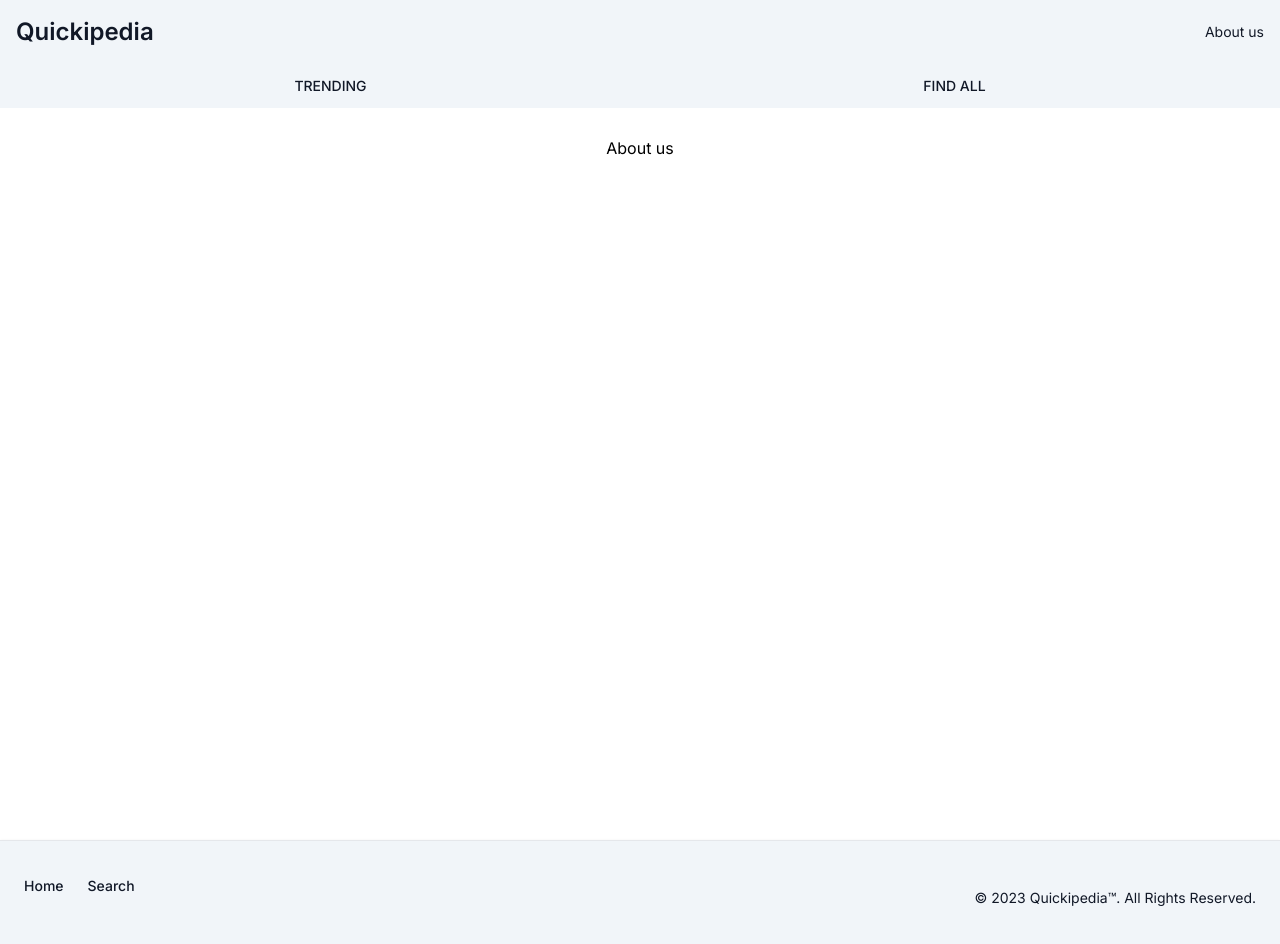
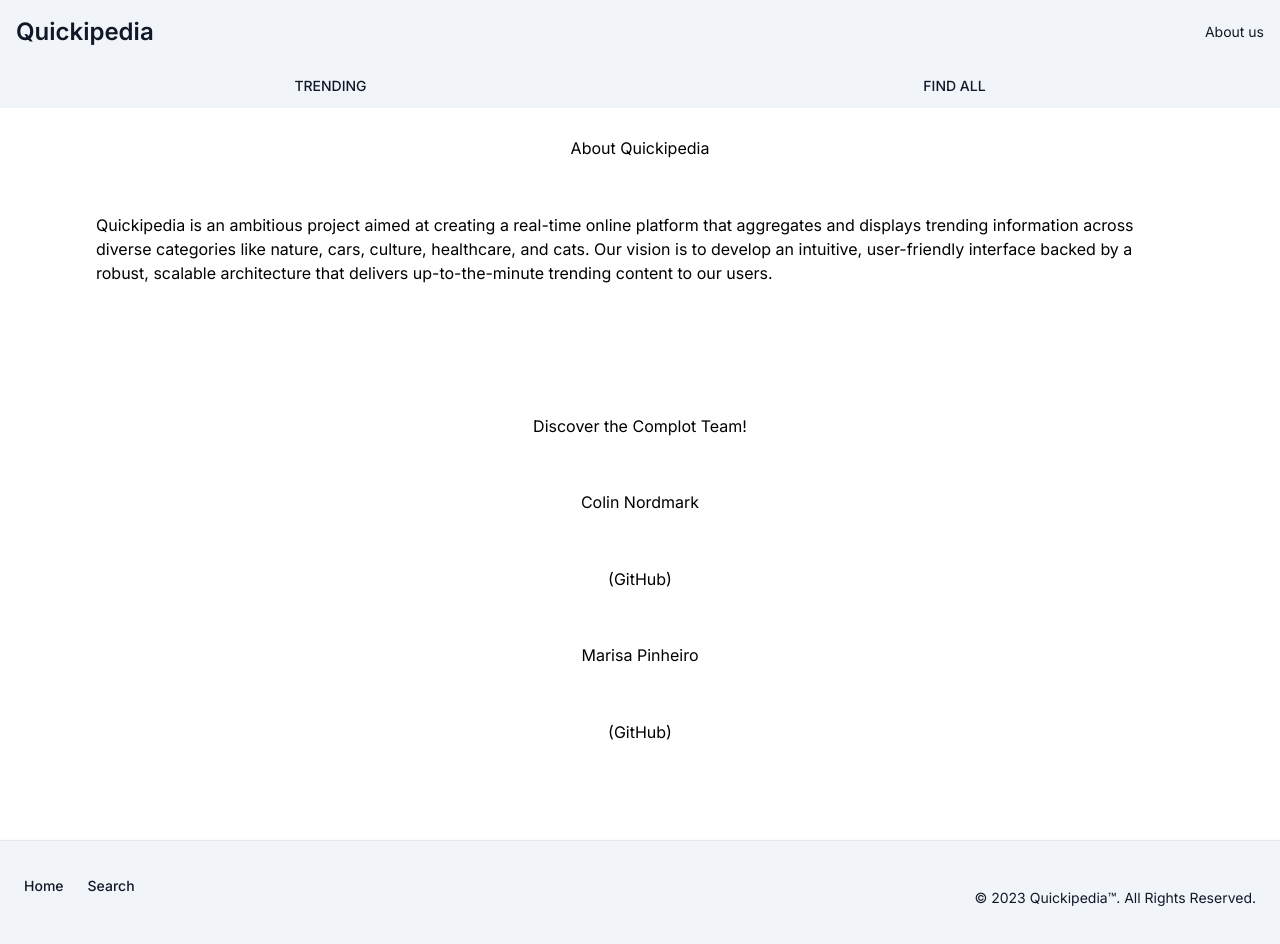
Before and after one commit to ComplotTeam/Quickipedia, a Next.js app in the folder quickipedia_frontend/: page /about in a window 1280 px wide. Shown: the top 944 px of the page. Built offline with nearby package versions, Linux system fonts and the light colour scheme.

Commit message:
feat: skeleton of about us page

```diff
--- a/quickipedia_frontend/app/about/page.tsx
+++ b/quickipedia_frontend/app/about/page.tsx
@@ -1,7 +1,12 @@
+import Link from "next/link";
 
 export default function About() {
     return <main className="flex min-h-screen mt-10 flex-col items-center justify-between p-24">
-        <h1>About us</h1>
-        <p></p>
+        <h1>About Quickipedia</h1>
+        <p>Quickipedia is an ambitious project aimed at creating a real-time online platform that aggregates and displays trending information across diverse categories like nature, cars, culture, healthcare, and cats. Our vision is to develop an intuitive, user-friendly interface backed by a robust, scalable architecture that delivers up-to-the-minute trending content to our users.</p>
+        <br/>
+        <h2>Discover the Complot Team!</h2>
+        <Link href="https://www.linkedin.com/in/colinnordmark/" className="hover:underline">Colin Nordmark</Link><Link href="https://github.com/colinnordmark" className="hover:underline"> (GitHub)</Link>
+        <Link href="https://www.linkedin.com/in/marisa-pinheiro-833a12113/" className="hover:underline">Marisa Pinheiro</Link><Link href="https://github.com/Marisa-Pinheiro" className="hover:underline"> (GitHub)</Link>
     </main>
 }
```
